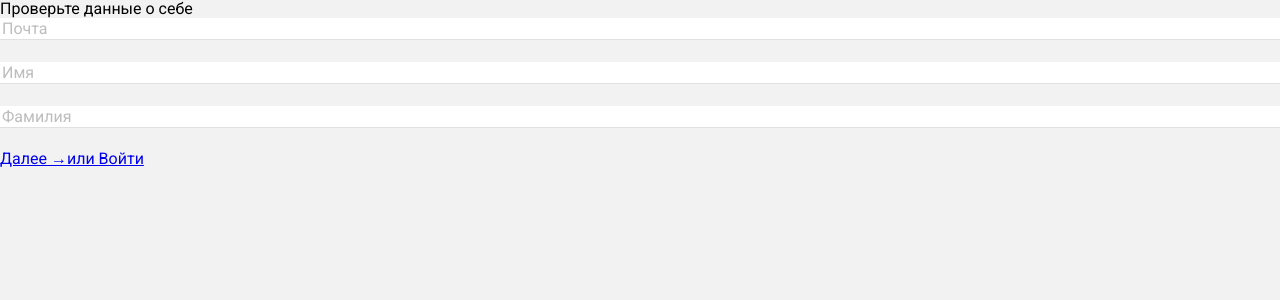
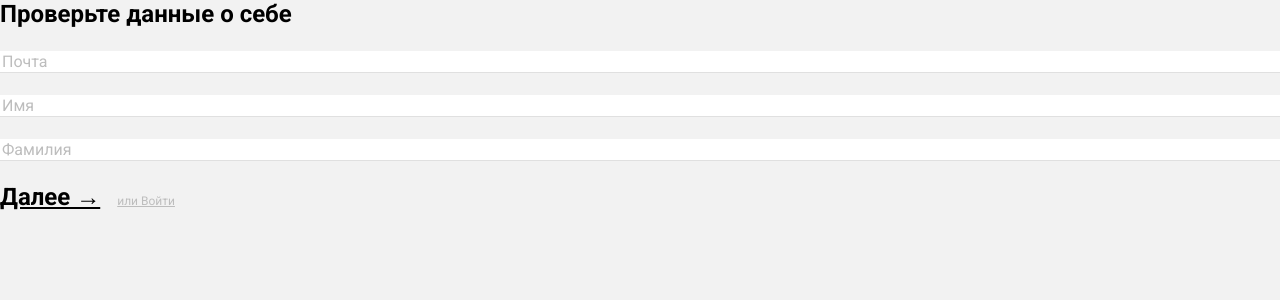
Before and after one commit to ItsNotMe2099/sbercu-frontend, a Next.js app: page /auth-control/RegistrationFirstStepForm in a window 1280 px wide. Shown: the top 300 px of the page. Built offline with nearby package versions, Linux system fonts and the light colour scheme.

Commit message:
auth-control styles

```diff
--- a/pages/auth-control/RegistrationFirstStepForm/index.module.scss
+++ b/pages/auth-control/RegistrationFirstStepForm/index.module.scss
@@ -1,9 +1,25 @@
 @import "scss/index";
-
-.buttonStyle{
-  display: none
-}
-
 .inputContainer{
   margin-bottom: 22px;
 }
+
+.head{
+  font-weight: bold;
+  font-size: 24px;
+  line-height: 28px;
+  margin: 0 0 23px 0;
+}
+
+.next{
+  font-weight: bold;
+  font-size: 24px;
+  line-height: 28px;
+  margin-right: 17px;
+  color: #000;
+}
+
+.enter{
+  font-size: 12px;
+  line-height: 14px;
+  color: #bdbdbd;
+}
--- a/pages/auth-control/RegistrationFirstStepForm/index.tsx
+++ b/pages/auth-control/RegistrationFirstStepForm/index.tsx
@@ -16,7 +16,7 @@ let RegistrationFirstStepForm = props => {
     return (
         <form onSubmit={handleSubmit}>
             <div>
-                <div>Проверьте данные о себе</div>
+                <div className={styles.head}>Проверьте данные о себе</div>
                 <div className={styles.inputContainer}>
                     <Field
                         name="email"
@@ -44,8 +44,8 @@ let RegistrationFirstStepForm = props => {
                     />
                 </div>
                 <span>
-                    <a href="#" onClick={handleSubmit}>Далее →</a>
-                    <a href="/">или Войти</a>
+                    <a href="#" className={styles.next} onClick={handleSubmit}>Далее →</a>
+                    <a href="/" className={styles.enter}>или Войти</a>
                 </span>
             </div>
 
--- a/pages/auth-control/RegistrationSecondStepForm/index.module.scss
+++ b/pages/auth-control/RegistrationSecondStepForm/index.module.scss
@@ -1,9 +1,27 @@
 @import "scss/index";
-
-.buttonStyle{
-  display: none
-}
 
 .inputContainer{
   margin-bottom: 22px;
 }
+
+.back{
+  margin-top: 25px;
+  font-size: 12px;
+  line-height: 14px;
+  color: #000;
+}
+
+.head{
+  font-size: 24px;
+  line-height: 28px;
+  font-weight: bold;
+  margin-top: 21px;
+}
+
+.tip{
+  font-size: 10px;
+  line-height: 12px;
+  letter-spacing: -0.01em;
+  margin-bottom: 20px;
+  margin-top: 9px;
+}
```
Also changed, not shown: pages/auth-control/RegistrationSecondStepForm/index.tsx (+4 -3 lines).
